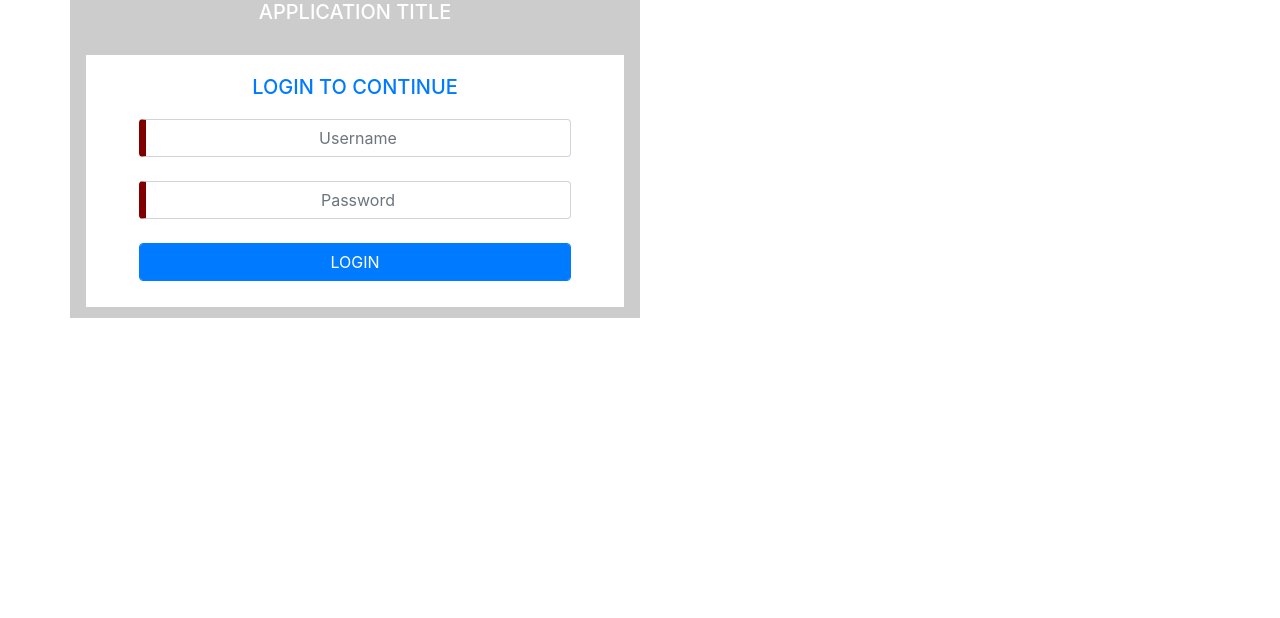
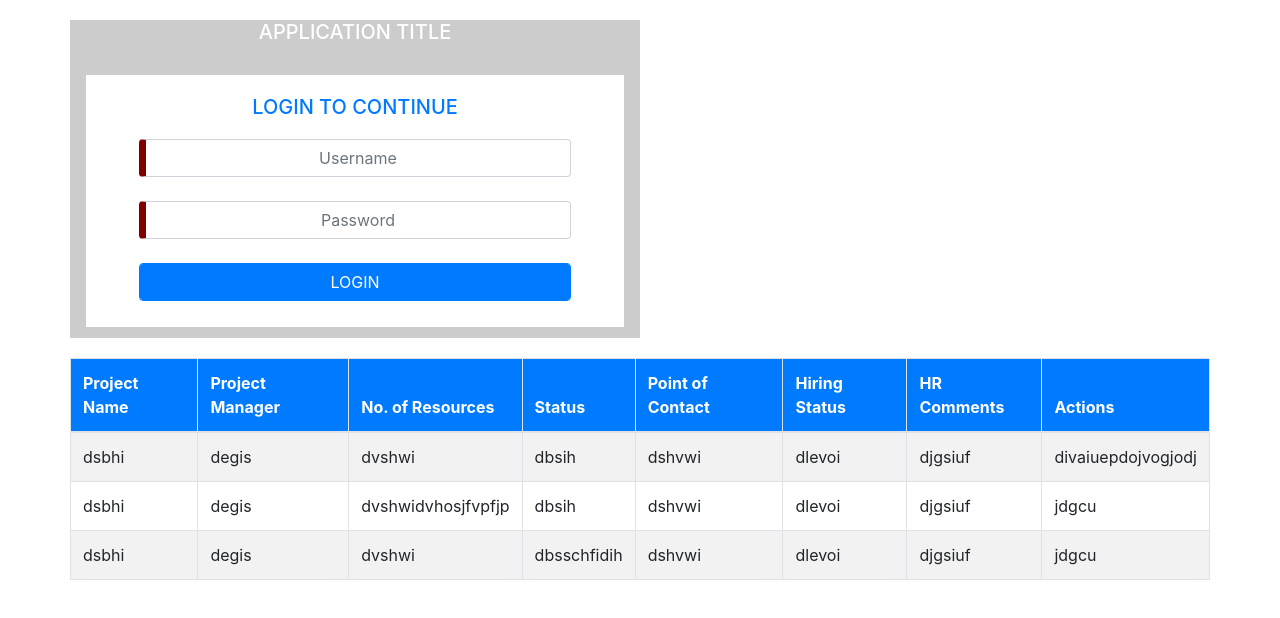
Before and after one commit to Oshin-3/bdfl-internship, a plain HTML site: page index.html in a window 1280 px wide. Drawn offline with nearby package versions, Linux system fonts and the light colour scheme.

Commit message:
table module

```diff
--- a/css/styles.css
+++ b/css/styles.css
@@ -1,3 +1,7 @@
+.row-content{
+	margin: 20px;
+}
+
 .login-container{
 	background-color: #ccc;
 }
@@ -26,3 +30,8 @@ h5{
 input[type="text"], input[type="password"]{
 	border-left: 7px solid #800000;
 }
+
+th{
+	text-align: center;
+
+}
--- a/index.html
+++ b/index.html
@@ -15,7 +15,7 @@
 </head>
 <body>
 	<div class="container">
-		<div class="row">
+		<div class="row row-content">
 			<div class="login-container col-12 col-md-6">
 				<h5 class="text-white">APPLICATION TITLE</h5>
 				<div class="login-content">
@@ -31,7 +31,58 @@
 			</div>
 		</div>
 
+		<div class="row row-content">
+			<div class="table-container">
+				<table class="table table-striped table-bordered col-12">
+					<thead class="bg-primary text-white">
+						<tr>
+							<th>Project Name</th>
+							<th>Project Manager</th>
+							<th>No. of Resources</th>
+							<th>Status</th>
+							<th>Point of Contact</th>
+							<th>Hiring Status</th>
+							<th>HR Comments</th>
+							<th>Actions</th>
+						</tr>
+					</thead>
+					<tbody>
+						<tr>
+							<td>dsbhi</td>
+							<td>degis</td>
+							<td>dvshwi</td>
+							<td>dbsih</td>
+							<td>dshvwi</td>
+							<td>dlevoi</td>
+							<td>djgsiuf</td>
+							<td>divaiuepdojvogjodj</td>
+						</tr>
 
+						<tr>
+							<td>dsbhi</td>
+							<td>degis</td>
+							<td>dvshwidvhosjfvpfjp</td>
+							<td>dbsih</td>
+							<td>dshvwi</td>
+							<td>dlevoi</td>
+							<td>djgsiuf</td>
+							<td>jdgcu</td>
+						</tr>
+
+						<tr>
+							<td>dsbhi</td>
+							<td>degis</td>
+							<td>dvshwi</td>
+							<td>dbsschfidih</td>
+							<td>dshvwi</td>
+							<td>dlevoi</td>
+							<td>djgsiuf</td>
+							<td>jdgcu</td>
+						</tr>
+					</tbody>
+			</table>
+			</div>
+		</div>
 	</div>
 </body>
 </html>
```
